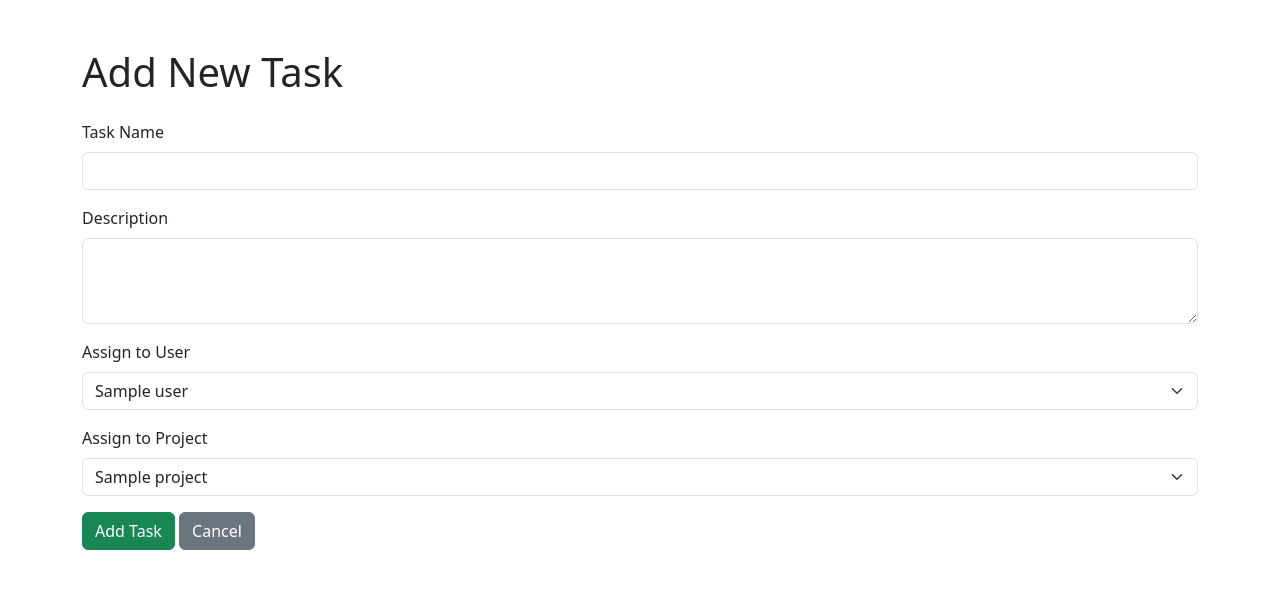
After one commit to DarioDeMaio/team_management, a Flask app: page /tasks/add_task in a window 1280 px wide. The commit adds this page. Shown: the top 589 px of the page. Run offline with Flask 3, Linux system fonts and the light colour scheme; a database or web service that is not in the repository returns one stand-in record (values such as "Sample title"); some libraries are stand-ins or nearby versions.

Commit message:
feat(Tasks)

```diff
--- a/app.py
+++ b/app.py
@@ -1,6 +1,7 @@
 from flask import Flask, render_template
 from users.routes import users_bp
 from projects.routes import projects_bp
+from tasks.routes import tasks_bp
 import os
 from dotenv import load_dotenv
 
@@ -12,6 +13,7 @@ app = Flask(__name__)
 # Register the blueprints
 app.register_blueprint(users_bp, url_prefix='/users')
 app.register_blueprint(projects_bp, url_prefix='/projects')
+app.register_blueprint(tasks_bp, url_prefix='/tasks')
 
 @app.route("/")
 def index():
--- a/projects/routes.py
+++ b/projects/routes.py
@@ -9,6 +9,7 @@ client = MongoClient(os.getenv("URL"))
 mongo = client['team_management']
 users = mongo['Users']
 projects = mongo['Projects']
+tasks = mongo['Tasks']
 
 @projects_bp.route("/get_projects")
 def get_projects():
--- /dev/null
+++ b/tasks/routes.py
@@ -0,0 +1,65 @@
+from flask import Blueprint, render_template, request, redirect, url_for
+from bson.objectid import ObjectId
+from pymongo import MongoClient
+import os
+
+tasks_bp = Blueprint('tasks_bp', __name__)
+
+client = MongoClient(os.getenv("URL"))
+mongo = client['team_management']
+users = mongo['Users']
+projects = mongo['Projects']
+tasks = mongo['Tasks']
+
+@tasks_bp.route("/get_tasks")
+def get_tasks():
+    task_list = tasks.find()
+    return render_template("tasks/get_tasks.html", task_list=task_list)
+
+@tasks_bp.route("/add_task", methods=["POST","GET"])
+def add_task():
+    if request.method == "POST":
+
+        new_task = {
+            'Name': request.form['name'],
+            'Description': request.form['description'],
+            'User': request.form['user'],
+            'Project': request.form['project']
+        }
+
+        task_id = tasks.insert_one(new_task).inserted_id
+        users.update_one({"_id":ObjectId(new_task['User'])},{"$addToSet":{"Tasks":ObjectId(task_id)}})
+        projects.update_one({"_id":ObjectId(new_task['Project'])}, {"$addToSet":{"Tasks":ObjectId(task_id)}})
+
+        return redirect(url_for('tasks_bp.get_tasks'))
+
+    user_list = list(users.find())
+    project_list = list(projects.find())
+    return render_template("tasks/add_task.html", user_list=user_list, project_list=project_list)
+
+@tasks_bp.route("/task_detail/<task_id>")
+def task_detail(task_id):
+    task = tasks.find_one({"_id":ObjectId(task_id)})
+    user = users.find_one({"Tasks": {"$elemMatch": {"$eq": ObjectId(task_id)}}})
+    project = projects.find_one({"Tasks": {"$elemMatch": {"$eq": ObjectId(task_id)}}})
+    return render_template("tasks/task_details.html", task=task, user=user, project=project)
+
+@tasks_bp.route("/task_edit/<task_id>", methods=["POST", "GET"])
+def task_edit(task_id):
+    task = tasks.find_one({"_id":ObjectId(task_id)})
+    if request.method == "POST":
+
+        new_task = {
+            'Name': request.form['name'],
+            'Description': request.form['description'],
+        }
+
+        tasks.update_one({"_id":ObjectId(task_id)}, {"$set":new_task})
+        return redirect(url_for('tasks_bp.get_tasks'))
+
+    return render_template("tasks/edit_task.html", task=task)
+
+@tasks_bp.route("/task/delete_task/<task_id>", methods=["POST"])
+def delete_task(task_id):
+    tasks.delete_one({"_id":ObjectId(task_id)})
+    return redirect(url_for('tasks_bp.get_tasks'))
--- a/templates/index.html
+++ b/templates/index.html
@@ -21,6 +21,9 @@
         <div class="col-md-4 text-center">
             <a href="{{ url_for('projects_bp.get_projects') }}" class="btn btn-success btn-lg w-100 mb-3">Get Projects</a>
         </div>
+        <div class="col-md-4 text-center">
+            <a href="{{ url_for('tasks_bp.get_tasks') }}" class="btn btn-success btn-lg w-100 mb-3">Get Tasks</a>
+        </div>
 
     </div>
 </div>
--- /dev/null
+++ b/templates/tasks/add_task.html
@@ -0,0 +1,36 @@
+{% extends 'base.html' %}
+
+{% block base_content %}
+<div class="container mt-5">
+    <h1 class="mb-4">Add New Task</h1>
+
+    <form action="{{ url_for('tasks_bp.add_task') }}" method="POST">
+        <div class="mb-3">
+            <label for="name" class="form-label">Task Name</label>
+            <input type="text" class="form-control" id="name" name="name" required>
+        </div>
+        <div class="mb-3">
+            <label for="description" class="form-label">Description</label>
+            <textarea class="form-control" id="description" name="description" rows="3" required></textarea>
+        </div>
+        <div class="mb-3">
+            <label for="user" class="form-label">Assign to User</label>
+            <select class="form-select" id="user" name="user" required>
+                {% for user in user_list %}
+                <option value="{{ user._id }}">{{ user.Name }}</option>
+                {% endfor %}
+            </select>
+        </div>
+        <div class="mb-3">
+            <label for="project" class="form-label">Assign to Project</label>
+            <select class="form-select" id="project" name="project" required>
+                {% for project in project_list %}
+                <option value="{{ project._id }}">{{ project.Name }}</option>
+                {% endfor %}
+            </select>
+        </div>
+        <button type="submit" class="btn btn-success">Add Task</button>
+        <a href="{{ url_for('tasks_bp.get_tasks') }}" class="btn btn-secondary">Cancel</a>
+    </form>
+</div>
+{% endblock %}
```
Also changed, not shown: templates/tasks/edit_task.html (added, +23 -0 lines), templates/tasks/get_tasks.html (added, +47 -0 lines), templates/tasks/task_details.html (added, +34 -0 lines), tasks/__init__.py (added).
